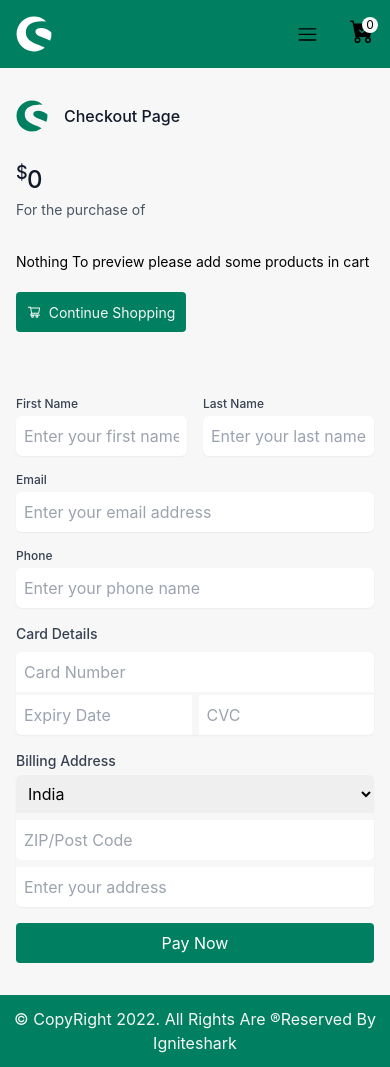
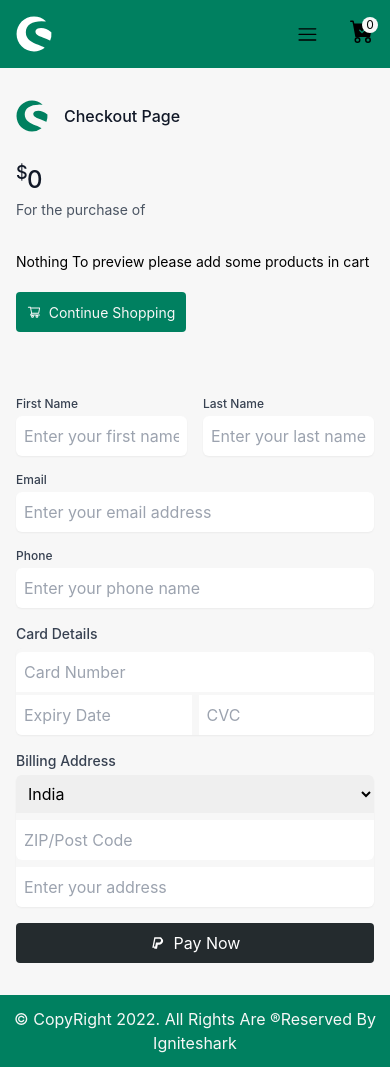
Before and after one commit to Pradeepsingh143/javascript-ecom-app, a React (Create React App) app: page /checkout in a window 390 px wide. Built offline with nearby package versions, Linux system fonts and the light colour scheme.

Commit message:
fixing minicart responsive issues

```diff
--- a/src/components/Header.jsx
+++ b/src/components/Header.jsx
@@ -73,7 +73,7 @@ const Header = () => {
               </p>
             </button>
             </div>
-            <div className="absolute top-8 right-0 z-10" id="miniCart">
+            <div className="fixed top-0 sm:absolute  sm:top-8 right-0 z-10" id="miniCart">
               {isActive ? <MiniCart toggleCart={toggleCart}/> : ""}
               </div>
           </div>
--- a/src/components/MiniCart.jsx
+++ b/src/components/MiniCart.jsx
@@ -10,7 +10,7 @@ const MiniCart = ({ toggleCart }) => {
   return (
     <>
       <div
-        className="w-screen max-w-sm rounded-b-xl border-2 border-black bg-yellow-50 p-8 pt-4 shadow-[0_4px_0_0] shadow-black"
+        className="w-screen min-h-screen z-50 no-scrollbar sm:min-h-fit border-black bg-yellow-50 p-8 pt-4 sm:max-w-sm sm:rounded-b-xl sm:border-2 sm:shadow-[0_4px_0_0] sm:shadow-black"
         aria-modal="true"
         role="dialog"
         tabIndex="-1"
@@ -37,8 +37,8 @@ const MiniCart = ({ toggleCart }) => {
           </svg>
         </button>
 
-        <div className="mt-6 space-y-6">
-          <ul className="space-y-4">
+        <div className="mt-6 min-h-[88vh] sm:min-h-fit overflow-y-scroll no-scrollbar space-y-6 flex flex-col justify-between">
+          <ul className="space-y-4 h-[62vh] sm:h-auto no-scrollbar overflow-y-scroll">
           {!(cartItems.length === 0) ?
           (<>
           {cartItems && cartItems.map((item, index)=>(
--- a/src/pages/Checkout.jsx
+++ b/src/pages/Checkout.jsx
@@ -4,6 +4,7 @@ import { FaShopware } from "react-icons/fa";
 import { useCart } from "../context/Product.state";
 import { Link } from "react-router-dom";
 import {AiOutlineShoppingCart} from "react-icons/ai"
+import {CgPaypal} from "react-icons/cg"
 
 
 const Checkout = () => {
@@ -274,8 +275,8 @@ const Checkout = () => {
                 </fieldset>
 
                 <div className="col-span-6">
-                  <Button bgColor={"var(--primary)"} width={"100%"}>
-                    Pay Now
+                  <Button bgColor={"var(--black)"} width={"100%"} className={"flex justify-center items-center gap-2 hover:opacity-95"}>
+                    <CgPaypal/> Pay Now
                   </Button>
                 </div>
               </form>
```
